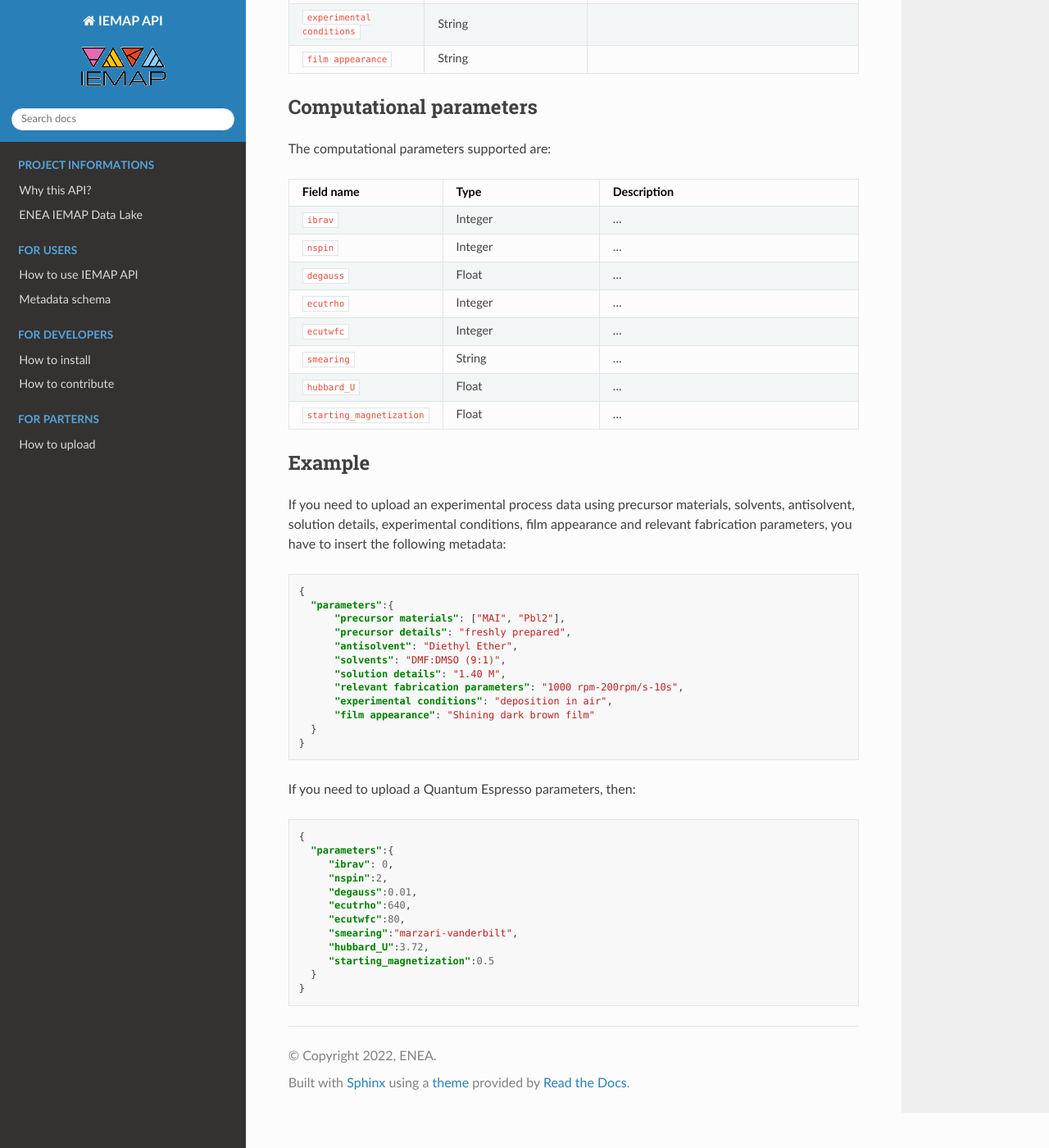
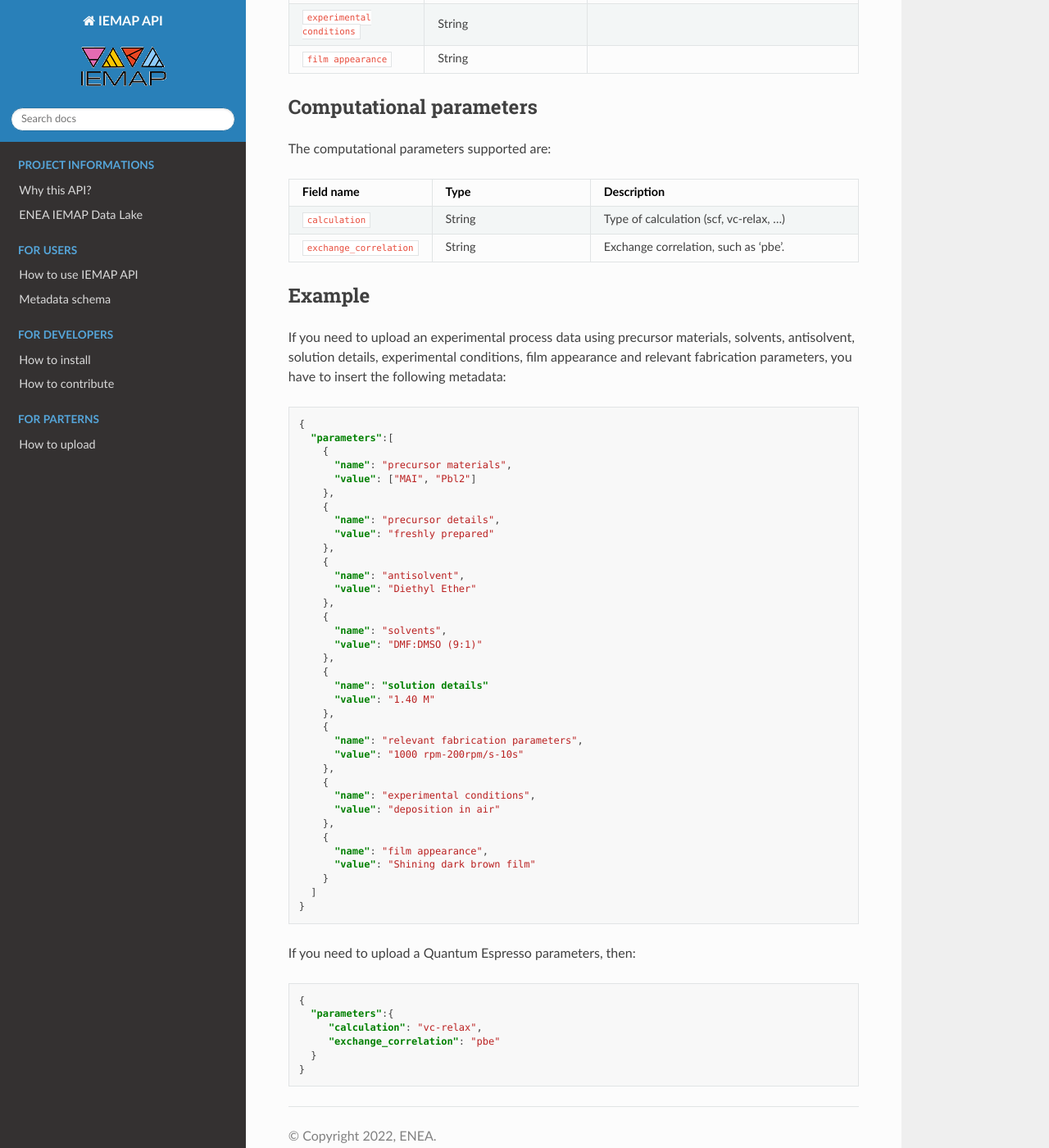
Before and after one commit to ai4mat/iemap-api-docs, a Sphinx documentation site: the page built from docs/parameters.rst, in a window 1280 px wide and 1400 px high, scrolled down 868 px. Shown: the whole window at 82% size. Built offline with Sphinx 7.4.7 and the Read the Docs theme 2.0.0, drawn with Linux system fonts in a browser that asks for light colours.

Commit message:
Update parameters' metadata

```diff
--- a/docs/parameters.rst
+++ b/docs/parameters.rst
@@ -78,30 +78,12 @@ The computational parameters supported are:
  * - Field name
    - Type
    - Description
- * - ``ibrav``
-   - Integer
-   - ...
- * - ``nspin``
-   - Integer
-   - ...
- * - ``degauss``
-   - Float
-   - ...
- * - ``ecutrho``
-   - Integer
-   - ...
- * - ``ecutwfc``
-   - Integer
-   - ...
- * - ``smearing``
+ * - ``calculation``
    - String
-   - ...
- * - ``hubbard_U``
-   - Float
-   - ...
- * - ``starting_magnetization``
-   - Float
-   - ...
+   - Type of calculation (scf, vc-relax, ...)
+ * - ``exchange_correlation``
+   - String
+   - Exchange correlation, such as 'pbe'.
 
 
 Example
@@ -112,16 +94,40 @@ If you need to upload an experimental process data using precursor materials, so
 .. code-block:: json
 
   {
-    "parameters":{
-        "precursor materials": ["MAI", "Pbl2"],
-        "precursor details": "freshly prepared",
-        "antisolvent": "Diethyl Ether",
-        "solvents": "DMF:DMSO (9:1)",
-        "solution details": "1.40 M",
-        "relevant fabrication parameters": "1000 rpm-200rpm/s-10s",
-        "experimental conditions": "deposition in air",
-        "film appearance": "Shining dark brown film"
-    }
+    "parameters":[
+      {
+        "name": "precursor materials",
+        "value": ["MAI", "Pbl2"]
+      },
+      {
+        "name": "precursor details",
+        "value": "freshly prepared"
+      },
+      {
+        "name": "antisolvent",
+        "value": "Diethyl Ether"
+      },
+      {
+        "name": "solvents",
+        "value": "DMF:DMSO (9:1)"
+      },
+      {
+        "name": "solution details"
+        "value": "1.40 M"
+      },
+      {
+        "name": "relevant fabrication parameters",
+        "value": "1000 rpm-200rpm/s-10s"
+      },
+      {
+        "name": "experimental conditions",
+        "value": "deposition in air"
+      },
+      {
+        "name": "film appearance",
+        "value": "Shining dark brown film"
+      }
+    ]
   }
 
 If you need to upload a Quantum Espresso parameters, then:
@@ -130,13 +136,7 @@ If you need to upload a Quantum Espresso parameters, then:
 
   {
     "parameters":{
-       "ibrav": 0,
-       "nspin":2,
-       "degauss":0.01,
-       "ecutrho":640,
-       "ecutwfc":80,
-       "smearing":"marzari-vanderbilt",
-       "hubbard_U":3.72,
-       "starting_magnetization":0.5
+       "calculation": "vc-relax",
+       "exchange_correlation": "pbe"
     }
   }
```
